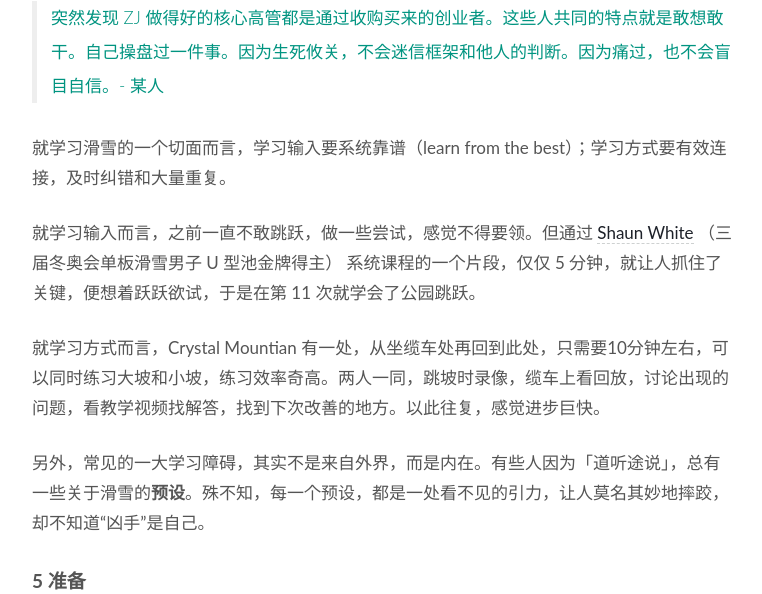
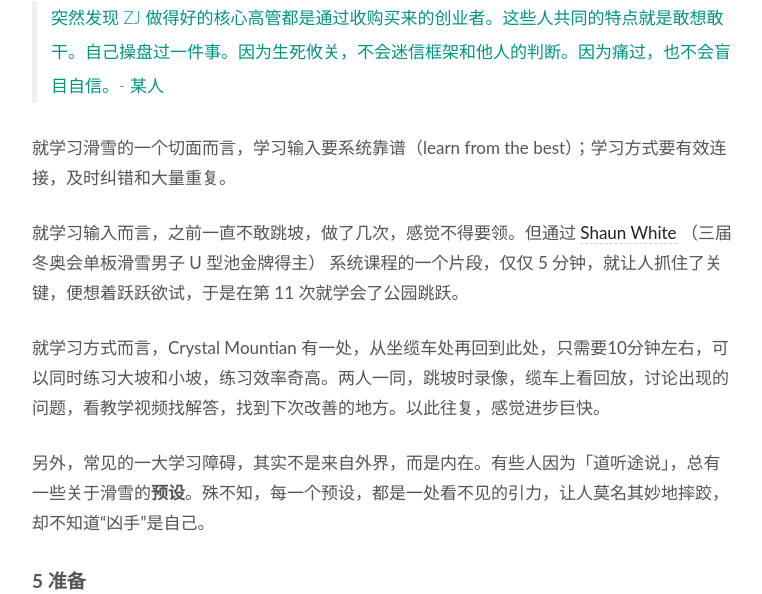
Before and after one commit to WillWang-X/willwang-x.github.io, a Jekyll site: the page built from _posts/blogs/2021-04-06-s-and-adventure.md, in a window 1280 px wide and 900 px high, scrolled down 3732 px, cut to the strip 38-632 px from the top of the window. Shown: the whole strip, without its empty margins (258-1020 px from the left). Built offline with Jekyll 4.4.1, drawn with Linux system fonts in a browser that asks for light colours.

Commit message:
Update for readability

```diff
--- a/_posts/blogs/2021-04-06-s-and-adventure.md
+++ b/_posts/blogs/2021-04-06-s-and-adventure.md
@@ -71,7 +71,7 @@ published: true
 
 就学习滑雪的一个切面而言，学习输入要系统靠谱（learn from the best）；学习方式要有效连接，及时纠错和大量重复。
 
-就学习输入而言，之前一直不敢跳跃，做一些尝试，感觉不得要领。但通过 [Shaun White](https://app.theskills.com/courses/shaun-white-teaches-snowboarding-creativity-more) （三届冬奥会单板滑雪男子 U 型池金牌得主） 系统课程的一个片段，仅仅 5 分钟，就让人抓住了关键，便想着跃跃欲试，于是在第 11 次就学会了公园跳跃。
+就学习输入而言，之前一直不敢跳坡，做了几次，感觉不得要领。但通过 [Shaun White](https://app.theskills.com/courses/shaun-white-teaches-snowboarding-creativity-more) （三届冬奥会单板滑雪男子 U 型池金牌得主） 系统课程的一个片段，仅仅 5 分钟，就让人抓住了关键，便想着跃跃欲试，于是在第 11 次就学会了公园跳跃。
 
 就学习方式而言，Crystal Mountian 有一处，从坐缆车处再回到此处，只需要10分钟左右，可以同时练习大坡和小坡，练习效率奇高。两人一同，跳坡时录像，缆车上看回放，讨论出现的问题，看教学视频找解答，找到下次改善的地方。以此往复，感觉进步巨快。
 
```
